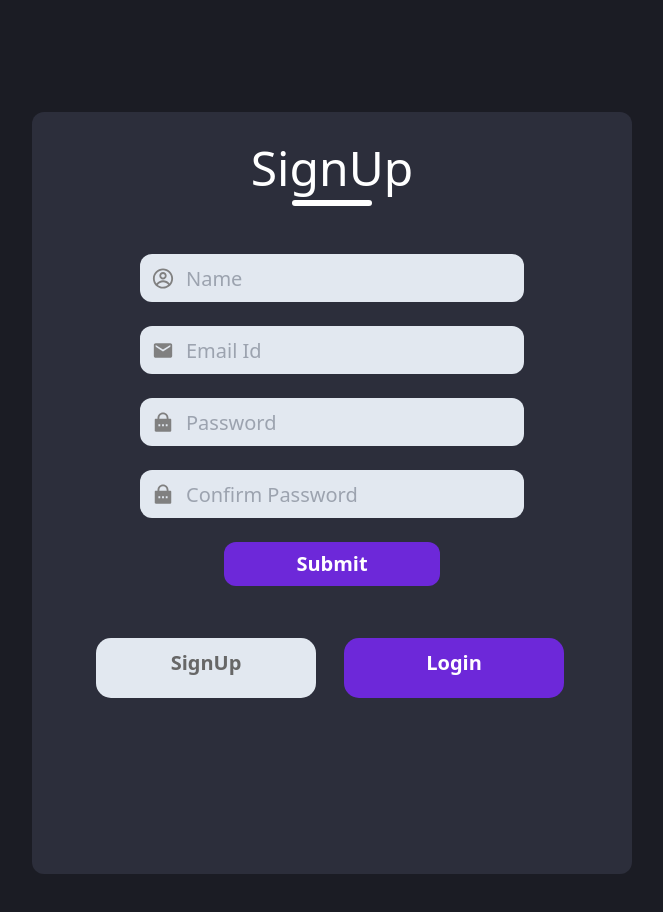
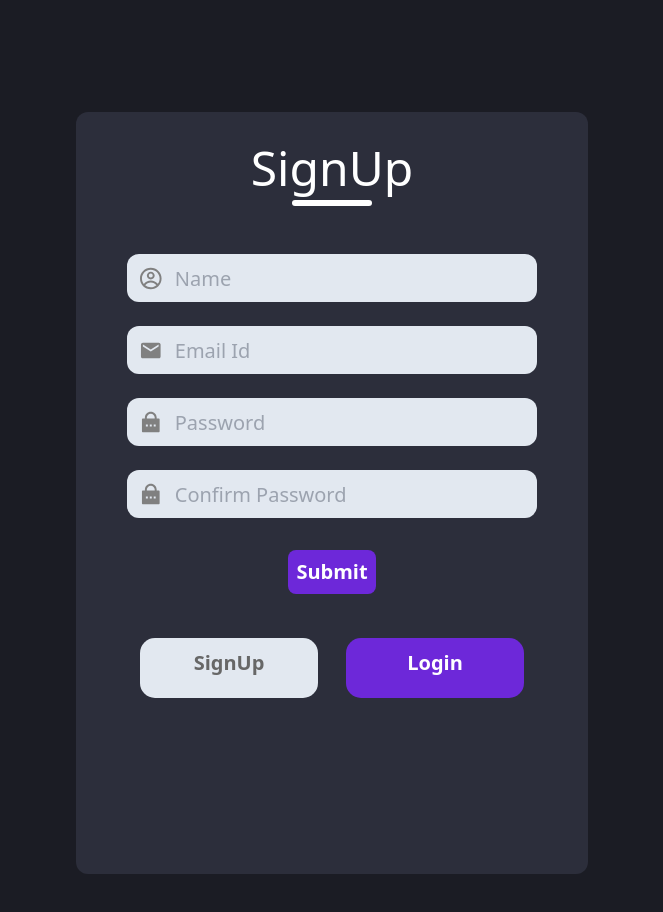
Before and after one commit to utkarsh51103/Fling-MERN-Socke.io, a React (Vite) app in the folder client/: page /auth in a window 1280 px wide. Shown: the top 912 px of the page, without its empty margins (308-971 px from the left). Built offline with nearby package versions, Linux system fonts and the light colour scheme; no server answers.

Commit message:
auth changes

```diff
--- a/client/src/pages/auth/index.jsx
+++ b/client/src/pages/auth/index.jsx
@@ -74,7 +74,7 @@ function auth() {
 
   return (
     <div className="flex items-center justify-center min-h-screen bg-[#1b1c24]">
-    <div className="flex flex-col m-auto my-28 w-[600px]  bg-[#2c2e3b] pb-8 rounded-xl">
+    <div className="flex flex-col m-auto my-28 w-[90%] md:w-[70%] lg:w-[50%] xl:w-[40%]  bg-[#2c2e3b] pb-8 rounded-xl">
       <div className="flex flex-col items-center gap-2 container mt-8 text-white text-5xl font-medium ">
         <div>{action}</div>
         <div className="w-20 h-1.5 bg-white rounded-2xl"></div>
@@ -84,7 +84,7 @@ function auth() {
           {action === "Login" ? (
             <div></div>
           ) : (
-            <div className="flex items-center m-auto w-96 h-20 bg-slate-200 rounded-xl ">
+            <div className="flex items-center m-auto w-[80%] h-20 bg-slate-200 rounded-xl ">
               <CgProfile className="mx-3" size={25} color="gray" />
               <input
                 className="h-12 w-96 bg-transparent border-none outline-none bg-slate-200 text-xl"
@@ -93,7 +93,7 @@ function auth() {
               />
             </div>
           )}
-          <div className="flex items-center m-auto w-96 h-20 bg-slate-200 rounded-xl ">
+          <div className="flex items-center m-auto w-[80%] h-20 bg-slate-200 rounded-xl ">
             <MdEmail size={25} className="mx-3" color="gray" />
             <input
               className="h-12 w-96 bg-transparent border-none outline-none bg-slate-200 text-xl"
@@ -104,7 +104,7 @@ function auth() {
               onChange={(e)=>setemail(e.target.value)}
             />
           </div>
-          <div className="flex items-center m-auto w-96 h-20 bg-slate-200 rounded-xl ">
+          <div className="flex items-center m-auto w-[80%] h-20 bg-slate-200 rounded-xl ">
             <RiLockPasswordFill size={25} className="mx-3" color="gray" />
             <input
               className="h-12 w-96 bg-transparent border-none outline-none bg-slate-200 text-xl"
@@ -114,7 +114,7 @@ function auth() {
               onChange={(e)=>setpassword(e.target.value)}
             />
           </div>
-          {action==="SignUp"?<div className="flex items-center m-auto w-96 h-20 bg-slate-200 rounded-xl ">
+          {action==="SignUp"?<div className="flex items-center m-auto w-[80%] h-20 bg-slate-200 rounded-xl ">
             <RiLockPasswordFill size={25} className="mx-3" color="gray" />
             <input
               className="h-12 w-96 bg-transparent border-none outline-none bg-slate-200 text-xl"
@@ -124,8 +124,8 @@ function auth() {
               onChange={(e)=>setconfirmpassword(e.target.value)}
             />
           </div>:<div></div>}
-          <div className="flex justify-center items-center bg-violet-700 mx-48 py-2 rounded-xl text-white font-bold text-xl  ">
-            <button type="submit">Submit</button>
+          <div className="flex justify-center items-center py-2 rounded-xl text-white font-bold text-xl  ">
+            <button type="submit" className="bg-violet-700 p-2 rounded-lg">Submit</button>
           </div>
         </div>
       </form>
```
